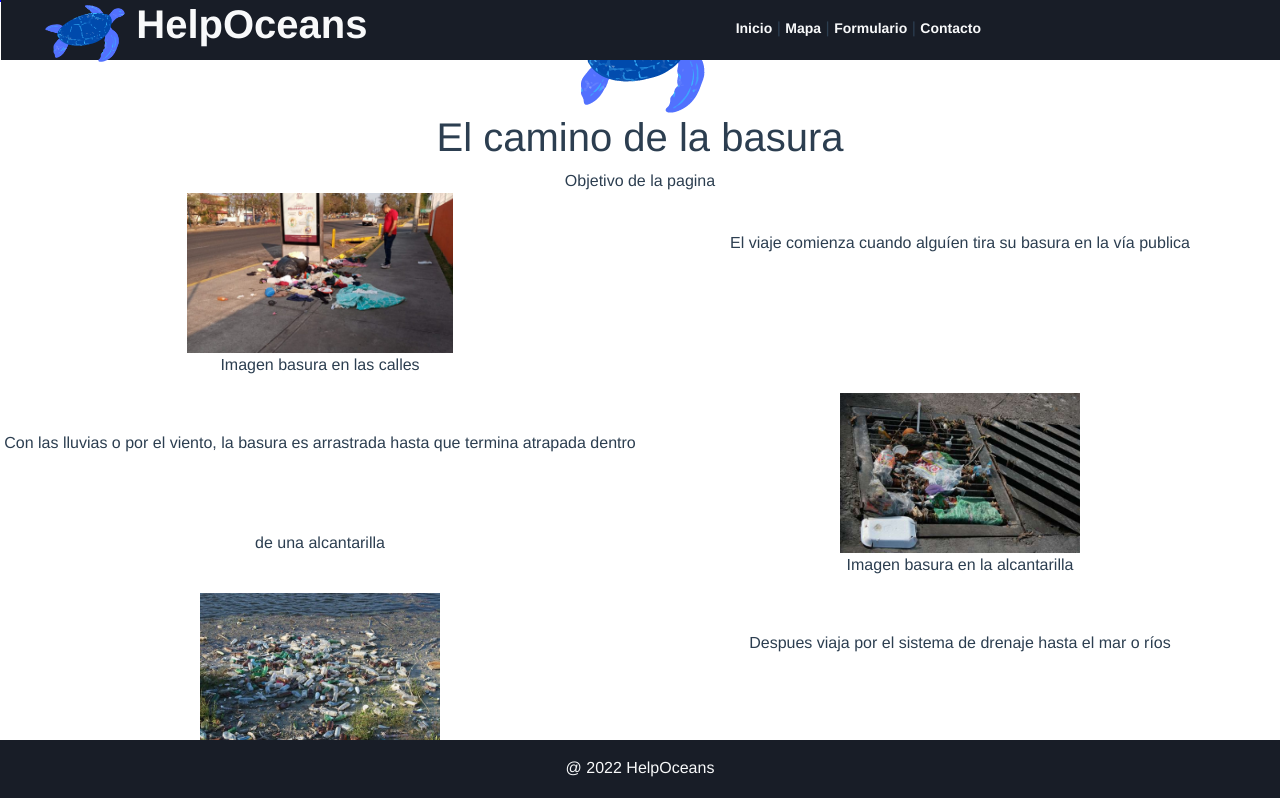
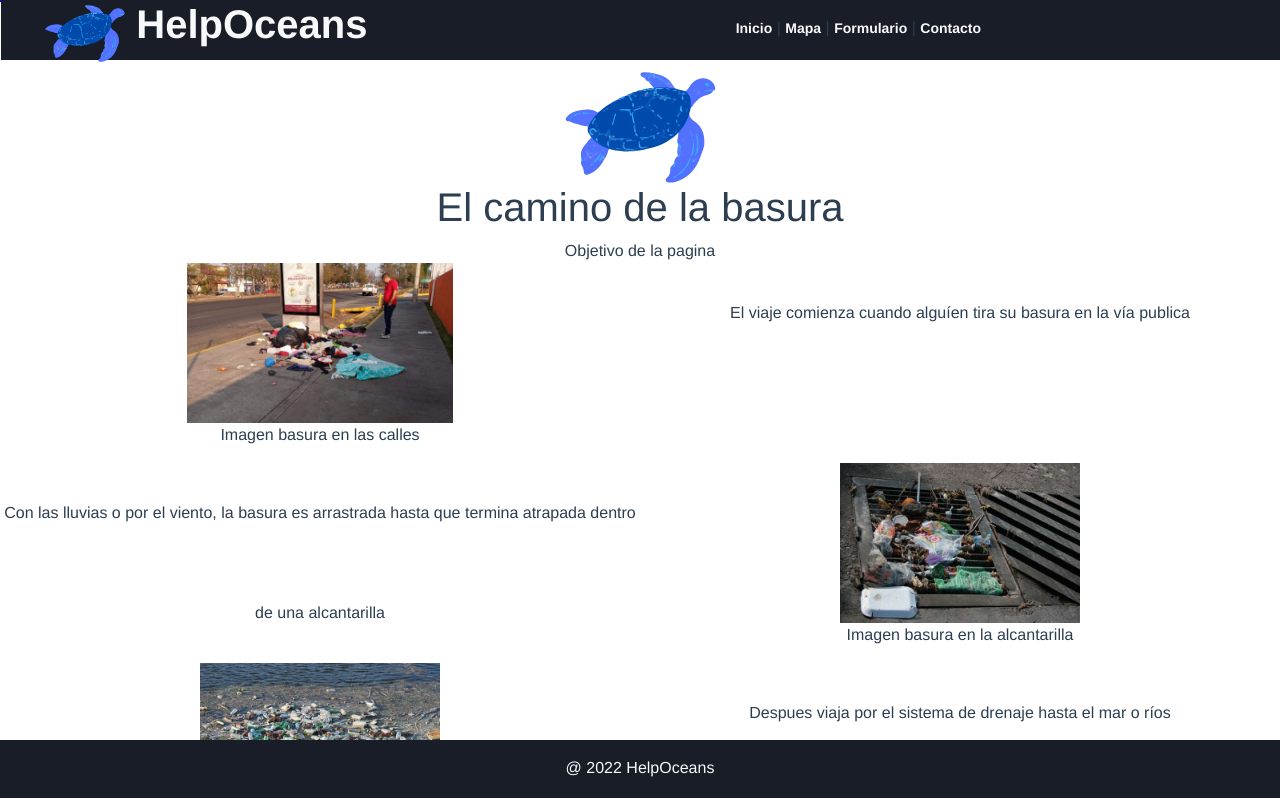
Before and after one commit to JesusGarridoM/HACK-THE-OCEAN, a Vue app: page /formulario in a window 1280 px wide. Shown: the top 798 px of the page. Built offline with nearby package versions, Linux system fonts and the light colour scheme.

Commit message:
add style other pages

```diff
--- a/src/App.vue
+++ b/src/App.vue
@@ -88,6 +88,10 @@ nav a.router-link-exact-active {
    z-index: 1000;
 }
 
+.paddingTopHeightHeader{
+  padding-top: 70px;
+}
+
 .letterMain {
   font-family: 'Raleway';
 }
--- a/src/views/Contacto.vue
+++ b/src/views/Contacto.vue
@@ -1,5 +1,7 @@
 <template>
-  <div class="contacto">
-    <h1>Página para contacto de empresas para proponer economía circular</h1>
+  <div class="paddingTopHeightHeader">
+    <div class="contacto">
+      <h1>Página para contacto de empresas para proponer economía circular</h1>
+    </div>
   </div>
 </template>
--- a/src/views/Formulario.vue
+++ b/src/views/Formulario.vue
@@ -1,5 +1,7 @@
 <template>
-  <div class="formulario">
-    <h1>Formulario para que las personas conoscan su contribución</h1>
+  <div class="paddingTopHeightHeader">
+    <div class="formulario">
+      <h1>Formulario para que las personas conoscan su contribución</h1>
+    </div>
   </div>
 </template>
--- a/src/views/HomeView.vue
+++ b/src/views/HomeView.vue
@@ -1,4 +1,5 @@
 <template>
+  <div class="paddingTopHeightHeader">
     <div class="home">
       <img alt="Vue logo" src="../assets/logo.png">
       <HelloWorld msg="El camino de la basura"/>
@@ -68,6 +69,7 @@
       </div>
 
     </div>
+  </div>
 
 </template>
 
--- a/src/views/Mapa.vue
+++ b/src/views/Mapa.vue
@@ -1,11 +1,12 @@
 
 <template>
-  <div id="app">
-    <div class="row">
-       <h1 style="text-align: center;">Desechos en el oceano</h1>
-       <GoogleMap :latitude= 23 :longitude= -102 :title="' '" />
+  <div class="paddingTopHeightHeader">
+    <div id="app">
+      <div class="row">
+        <h1 style="text-align: center;">Desechos en el oceano</h1>
+        <GoogleMap :latitude= 23 :longitude= -102 :title="' '" />
+      </div>
     </div>
-
   </div>
 </template>
 
```
Lines whose indentation alone changed are shown as unchanged.
